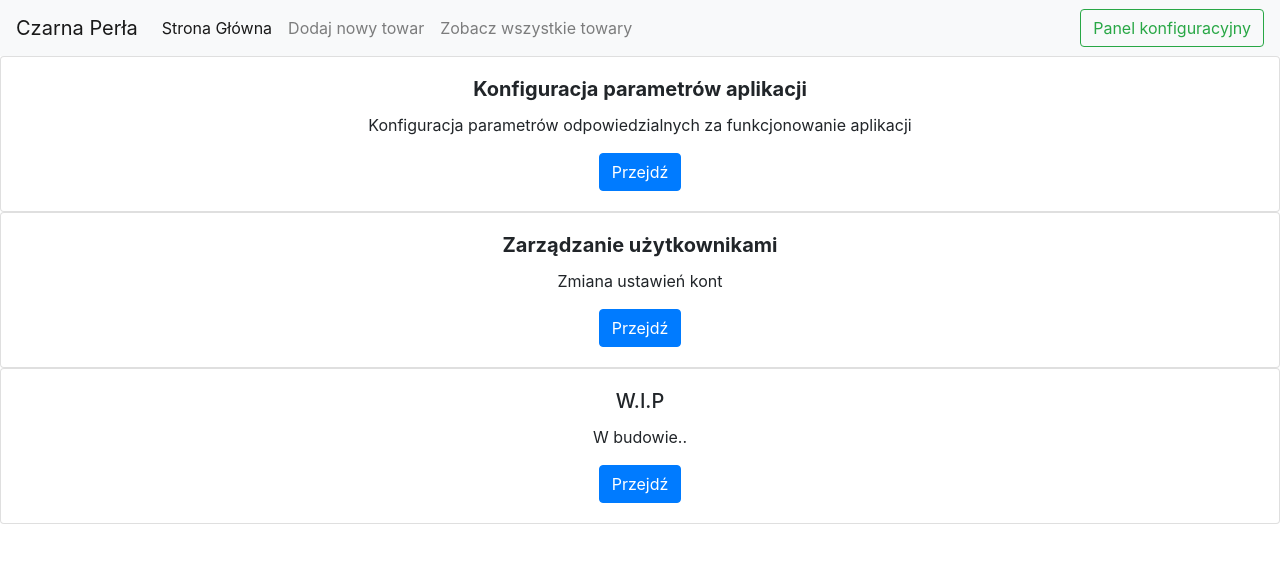
After one commit to just2knowpl/chybaprojekt, a PHP site: page /czarnaperla-admin/panel-konfiguracyjny in a window 1280 px wide. The commit adds this page. Shown: the top 563 px of the page. Run offline with PHP 8.4, Linux system fonts and the light colour scheme.

Commit message:
1.0.0
dodanie panelu konfiguracyjnego

```diff
--- a/czarnaperla-admin/include/header.php
+++ b/czarnaperla-admin/include/header.php
@@ -17,5 +17,6 @@
         <a class="nav-link" href="lista-towarow">Zobacz wszystkie towary</a>
     </li>
       </ul>
+    <a href="panel-konfiguracyjny"><button class="btn btn-outline-success my-2 my-sm-0" type="button">Panel konfiguracyjny</button></a>
   </div>
 </nav>
--- /dev/null
+++ b/czarnaperla-admin/panel-konfiguracyjny.php
@@ -0,0 +1,48 @@
+<?php
+include 'mediator/general-mediator.php';
+?>
+<!DOCTYPE html>
+<html>
+    <head lang="pl">
+        <title>Panel administracyjny - Czarna Perła</title>
+        <meta charset="utf-8">
+        <link rel="stylesheet" href="css/style.css">
+        <meta http-equiv="X-Ua-Compatible" content="IE=edge,chrome=1">
+        <meta name="viewport" content="width=device-width, initial-scale=1, shrink-to-fit=no">
+        <link rel="stylesheet" href="https://stackpath.bootstrapcdn.com/bootstrap/4.1.3/css/bootstrap.min.css" integrity="sha384-MCw98/SFnGE8fJT3GXwEOngsV7Zt27NXFoaoApmYm81iuXoPkFOJwJ8ERdknLPMO" crossorigin="anonymous">
+        <link href="https://fonts.googleapis.com/css?family=Lato:400,700&amp;subset=latin-ext" rel="stylesheet">
+        <link rel="stylesheet" href="register.css" type="text/css">
+        <link rel="stylesheet" href="main_page.css" type="text/css">
+    </head>
+    <body>
+
+    <!-- navbar start -->
+    <?php include 'include/header.php' ?>
+    <!--Navbar end -->
+
+<div class="card text-center">
+  <div class="card-body">
+    <h5 class="card-title"><strong>Konfiguracja parametrów aplikacji</strong></h5>
+    <p class="card-text">Konfiguracja parametrów odpowiedzialnych za funkcjonowanie aplikacji</p>
+    <a href="#" class="btn btn-primary">Przejdź</a>
+  </div>
+</div>
+        <div class="card text-center">
+  <div class="card-body">
+    <h5 class="card-title"><strong>Zarządzanie użytkownikami</strong></h5>
+    <p class="card-text">Zmiana ustawień kont</p>
+    <a href="#" class="btn btn-primary">Przejdź</a>
+  </div>
+</div>
+        <div class="card text-center">
+  <div class="card-body">
+    <h5 class="card-title">W.I.P</h5>
+    <p class="card-text">W budowie..</p>
+    <a href="#" class="btn btn-primary">Przejdź</a>
+  </div>
+</div>
+
+    </body>
+
+
+</html>
```
